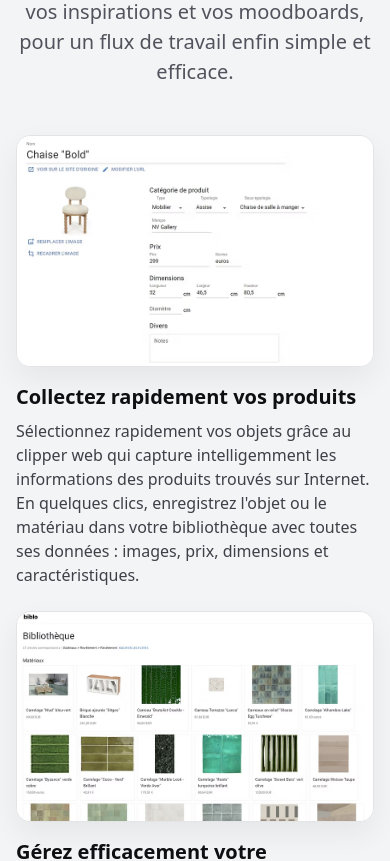
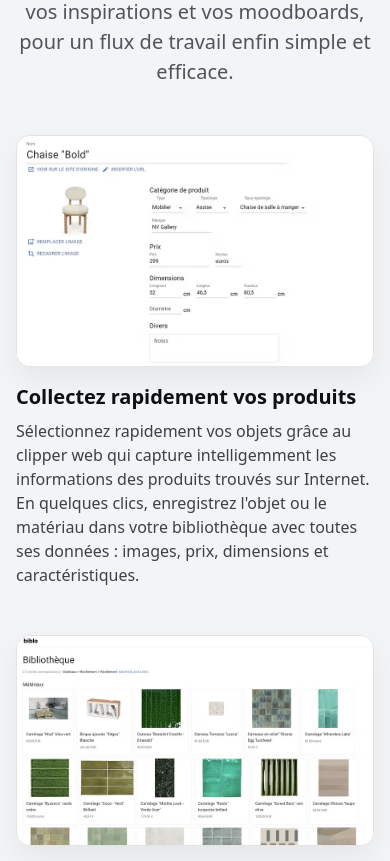
Before and after one commit to etherond/biblo-site, a Next.js app: page / in a window 390 px wide. Shown: the part 3080-3941 px from the top of the page. Built offline with nearby package versions, Linux system fonts and the light colour scheme.

Commit message:
Fix landing page products section display on mobile

```diff
--- a/src/app/layout.tsx
+++ b/src/app/layout.tsx
@@ -30,7 +30,7 @@ export default function RootLayout({
       <body className={`${inter.variable} ${geistMono.variable} antialiased text-[#0d0f12] bg-white`}>
         <header className="sticky top-0 z-50 h-16 backdrop-blur-md bg-white/70 border-b border-zinc-200/70">
           <div className="mx-auto w-full max-w-[1120px] px-4 h-full flex items-center justify-between">
-            <Link href="#top" className="flex items-center gap-2 font-bold">
+            <Link href="/" className="flex items-center gap-2 font-bold">
               <Image
                 src="/biblo_logo_long.png"
                 alt="Biblo"
--- a/src/app/page.tsx
+++ b/src/app/page.tsx
@@ -98,7 +98,7 @@ export default function Home() {
         <div className="mx-auto w-full max-w-[1120px] px-4">
           <h2 className="text-3xl md:text-4xl font-semibold text-center">Biblo — La plateforme tout-en-un</h2>
           <p className="mt-2 mb-8 text-center text-zinc-600 text-[1.25em]">Centralisez vos références produits, vos inspirations et vos moodboards, pour un flux de travail enfin simple et efficace.</p>
-          <div className="mt-12 grid gap-6">
+          <div className="mt-12 grid gap-12 md:gap-16">
             {[{
               title: "Collectez rapidement vos produits",
               desc: "Sélectionnez rapidement vos objets grâce au clipper web qui capture intelligemment les informations des produits trouvés sur Internet. En quelques clics, enregistrez l'objet ou le matériau dans votre bibliothèque avec toutes ses données : images, prix, dimensions et caractéristiques.",
```
